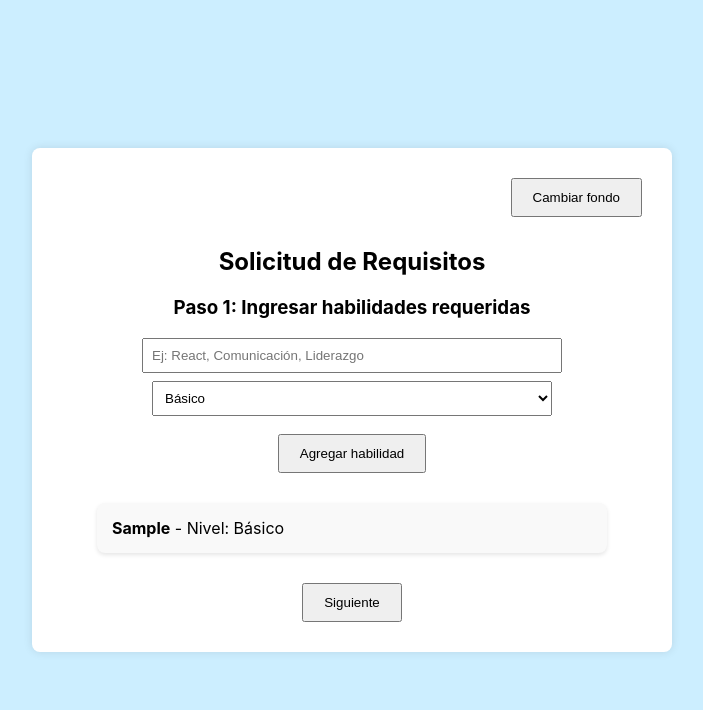
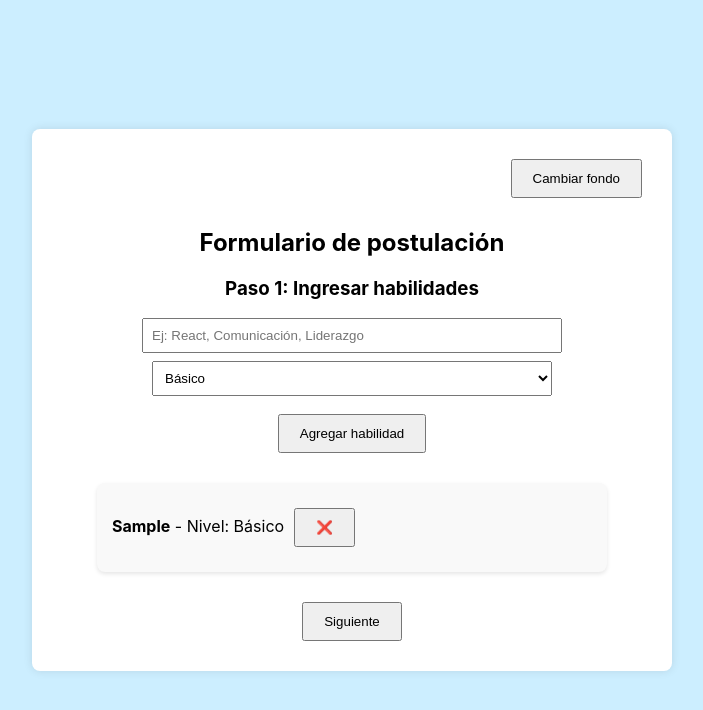
Before and after one commit to Christian03-31/Evaluacion-React, a React (Create React App) app in the folder solicitud-curriculum/: page / in a window 1280 px wide. Both pictures are taken after typing "Sample" into the empty fields and a click on the button "Agregar habilidad". Shown: the top 710 px of the page, without its empty margins (288-991 px from the left). Built offline with nearby package versions, Linux system fonts and the light colour scheme.

Commit message:
Actualizacion 5

```diff
--- a/solicitud-curriculum/src/paginas/Formulario.js
+++ b/solicitud-curriculum/src/paginas/Formulario.js
@@ -1,4 +1,5 @@
 import React, { useState, useEffect } from 'react';
+import { useNavigate } from 'react-router-dom';
 
 function FormularioPage() {
   const [nombre, setNombre] = useState('');
@@ -6,6 +7,7 @@ function FormularioPage() {
   const [correo, setCorreo] = useState('');
   const [requisitos, setRequisitos] = useState(null);
   const [colorFondo, setColorFondo] = useState('#ffffff');
+  const navigate = useNavigate();
 
   useEffect(() => {
     const datosGuardados = localStorage.getItem('requisitos');
@@ -34,6 +36,15 @@ function FormularioPage() {
     }
 
     alert('Bien hecho, correo enviado de forma correcta');
+
+    // Reiniciar campos
+    setNombre('');
+    setApellido('');
+    setCorreo('');
+    localStorage.removeItem('requisitos');
+
+    // Redirigir al inicio
+    navigate('/');
   };
 
   const cambiarColorFondo = () => {
--- a/solicitud-curriculum/src/paginas/habilidades.js
+++ b/solicitud-curriculum/src/paginas/habilidades.js
@@ -1,4 +1,4 @@
-import React, { useState } from 'react';
+import React, { useState, useEffect } from 'react';
 import { useNavigate } from 'react-router-dom';
 
 function HabilidadesPage() {
@@ -12,6 +12,10 @@ function HabilidadesPage() {
   const [colorFondo, setColorFondo] = useState('#ffffff');
   const navigate = useNavigate();
 
+  useEffect(() => {
+    document.title = "Postulación";
+  }, []);
+
   const cambiarColorFondo = () => {
     const colores = ['#ffffff', '#f0f0f0', '#f5e6b3'];
     const indiceActual = colores.indexOf(colorFondo);
@@ -24,6 +28,11 @@ function HabilidadesPage() {
     setHabilidades([...habilidades, { habilidad, nivel }]);
     setHabilidad('');
     setNivel('Básico');
+  };
+
+  const eliminarHabilidad = (indice) => {
+    const nuevasHabilidades = habilidades.filter((_, i) => i !== indice);
+    setHabilidades(nuevasHabilidades);
   };
 
   const continuar = () => {
@@ -42,7 +51,7 @@ function HabilidadesPage() {
         descripcion,
       };
       localStorage.setItem('requisitos', JSON.stringify(datos));
-      navigate('/formulario');
+      navigate('/formulario'); // ✅ Navegación interna, misma pestaña
     }
   };
 
@@ -59,11 +68,11 @@ function HabilidadesPage() {
           <button onClick={cambiarColorFondo}>Cambiar fondo</button>
         </div>
 
-        <h2>Solicitud de Requisitos</h2>
+        <h2>Formulario de postulación</h2>
 
         {paso === 1 && (
           <>
-            <h3>Paso 1: Ingresar habilidades requeridas</h3>
+            <h3>Paso 1: Ingresar habilidades</h3>
             <input
               type="text"
               placeholder="Ej: React, Comunicación, Liderazgo"
@@ -80,6 +89,13 @@ function HabilidadesPage() {
               {habilidades.map((h, i) => (
                 <li key={i}>
                   <strong>{h.habilidad}</strong> - Nivel: {h.nivel}
+                  <button
+                    onClick={() => eliminarHabilidad(i)}
+                    style={{ marginLeft: '10px', color: 'red' }}
+                    title="Eliminar habilidad"
+                  >
+                    ❌
+                  </button>
                 </li>
               ))}
             </ul>
@@ -88,7 +104,7 @@ function HabilidadesPage() {
 
         {paso === 2 && (
           <>
-            <h3>Paso 2: Años de experiencia requeridos</h3>
+            <h3>Paso 2: Años de experiencia</h3>
             <input
               type="number"
               placeholder="Ej: 3"
@@ -100,7 +116,7 @@ function HabilidadesPage() {
 
         {paso === 3 && (
           <>
-            <h3>Paso 3: Nivel de estudios requeridos</h3>
+            <h3>Paso 3: Nivel de estudios</h3>
             <select value={estudios} onChange={(e) => setEstudios(e.target.value)}>
               <option value="">Seleccione una opción</option>
               <option value="Técnico">Técnico</option>
@@ -122,7 +138,7 @@ function HabilidadesPage() {
 
         {paso === 5 && (
           <>
-            <h3>Resumen de requisitos ingresados</h3>
+            <h3>Resumen de informacion ingresada</h3>
             <ul>
               {habilidades.map((h, i) => (
                 <li key={i}>
@@ -131,7 +147,7 @@ function HabilidadesPage() {
               ))}
             </ul>
             <p><strong>Años de experiencia:</strong> {experiencia}</p>
-            <p><strong>Nivel de estudios requeridos:</strong> {estudios}</p>
+            <p><strong>Nivel de estudios:</strong> {estudios}</p>
             <p><strong>Descripción:</strong> {descripcion}</p>
           </>
         )}
```
